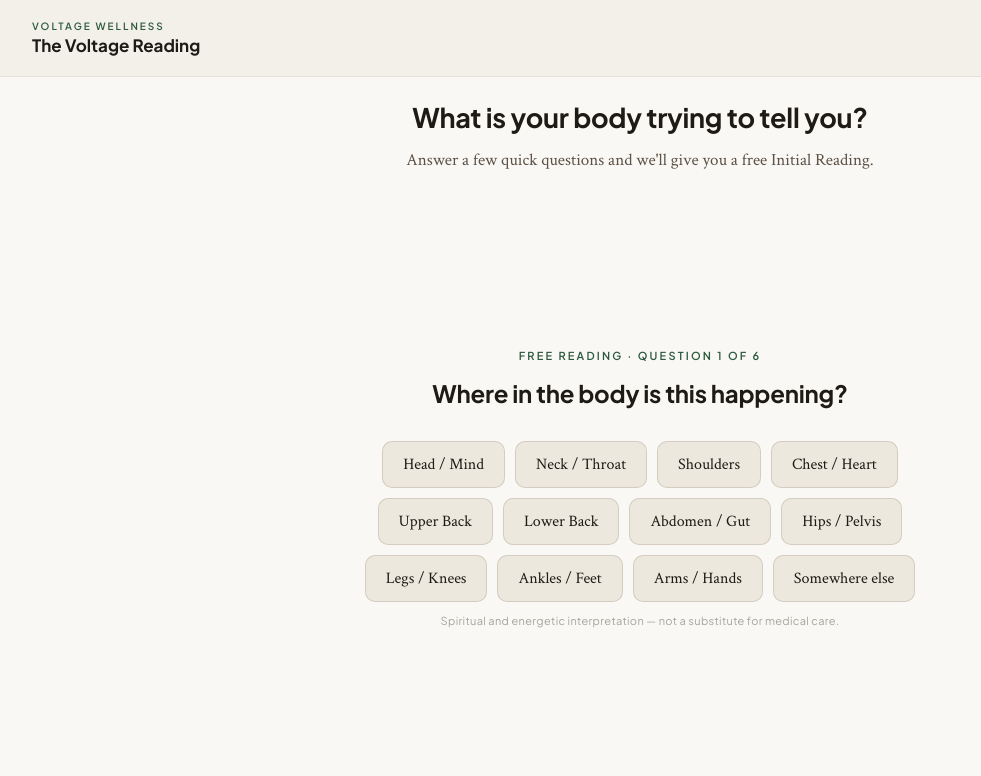
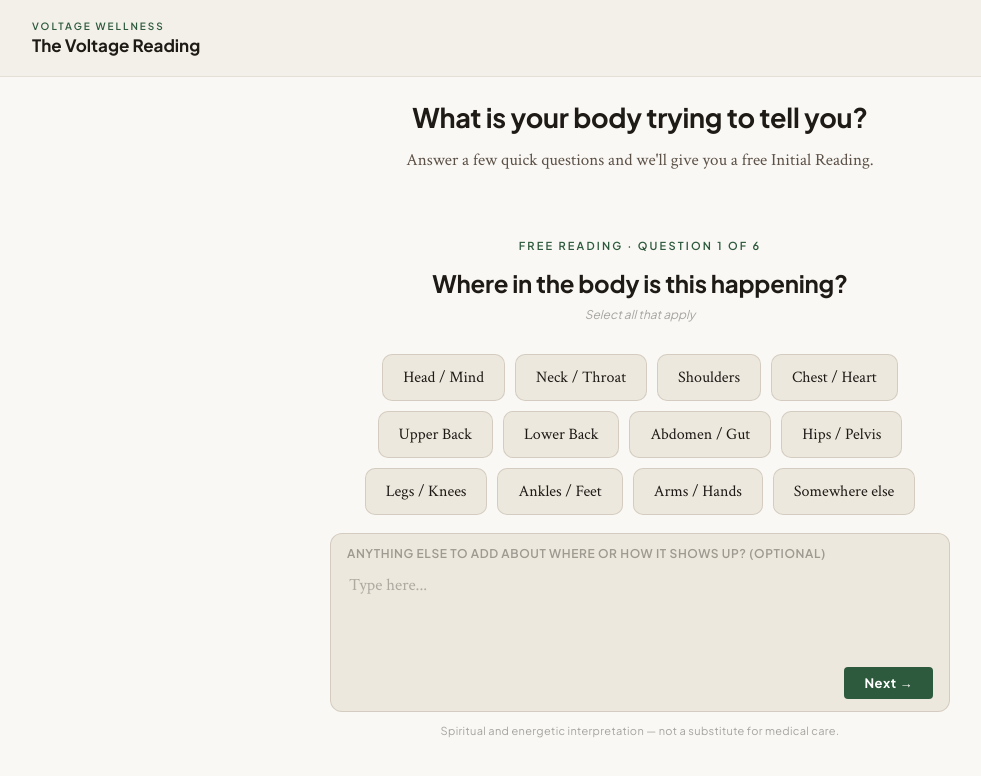
Before and after one commit to zborchers/bast-interpreter, a React (Vite) app: page / in a window 1280 px wide. Shown: the top 776 px of the page, without its empty margins (0-981 px from the left). Built offline with nearby package versions, Linux system fonts and the light colour scheme.

Commit message:
Update BASTInterpreter.jsx

```diff
--- a/src/BASTInterpreter.jsx
+++ b/src/BASTInterpreter.jsx
@@ -76,9 +76,9 @@ function Disclaimer() {
 // ---- QUESTION WIZARD SCREEN (also hoisted — this is the one that was
 // causing the reversed-typing bug in the free-text answers) ----
 
-function QuestionScreen({ questions, index, tierLabel, loading, textDraft, setTextDraft, handleTextKeyDown, selectT1, submitT1Text, submitT2Text, skipT2 }) {
+function QuestionScreen({ questions, index, tierLabel, loading, textDraft, setTextDraft, handleTextKeyDown, multiSelected, toggleMultiSelect1, submitT1Multi, submitT2Text, skipT2 }) {
   const q = questions[index];
-  const isSelect = q.type === "select";
+  const isMultiSelect = q.type === "multiselect";
 
   return (
     <div style={{ flex: 1, display: "flex", alignItems: "center", justifyContent: "center", padding: "2rem 1.5rem" }}>
@@ -95,6 +95,11 @@ function QuestionScreen({ questions, index, tierLabel, loading, textDraft, setTe
               {q.hint}
             </div>
           )}
+          {isMultiSelect && (
+            <div style={{ fontSize: "12px", color: c.textMuted, marginTop: "0.5rem", fontFamily: SANS, fontStyle: "italic" }}>
+              Select all that apply
+            </div>
+          )}
           {q.optional && (
             <div style={{ fontSize: "12px", color: c.accentPop, marginTop: "0.5rem", fontFamily: SANS, fontWeight: 600, textTransform: "uppercase", letterSpacing: "0.06em" }}>
               Optional — skip if unsure
@@ -102,18 +107,56 @@ function QuestionScreen({ questions, index, tierLabel, loading, textDraft, setTe
           )}
         </div>
 
-        {isSelect ? (
-          <div style={{ display: "flex", flexWrap: "wrap", gap: "10px", justifyContent: "center" }}>
-            {q.options.map(opt => (
+        {isMultiSelect ? (
+          <div>
+            <div style={{ display: "flex", flexWrap: "wrap", gap: "10px", justifyContent: "center", marginBottom: "1.1rem" }}>
+              {q.options.map(opt => {
+                const selected = multiSelected.includes(opt);
+                return (
                   <button
                     key={opt}
-                onClick={() => selectT1(opt)}
+                    onClick={() => toggleMultiSelect1(opt)}
                     disabled={loading}
-                style={{ background: c.bgInput, border: `1px solid ${c.borderMid}`, borderRadius: "10px", padding: "12px 20px", fontSize: "16px", color: c.textPrimary, cursor: loading ? "default" : "pointer", fontFamily: SERIF, transition: "all 0.15s" }}
+                    style={{
+                      background: selected ? c.accent : c.bgInput,
+                      border: `1.5px solid ${selected ? c.accent : c.borderMid}`,
+                      borderRadius: "10px",
+                      padding: "12px 20px",
+                      fontSize: "16px",
+                      color: selected ? "#fff" : c.textPrimary,
+                      cursor: loading ? "default" : "pointer",
+                      fontFamily: SERIF,
+                      fontWeight: selected ? 600 : 400,
+                      transition: "all 0.15s",
+                    }}
                   >
-                {opt}
+                    {selected ? "✓ " : ""}{opt}
                   </button>
-            ))}
+                );
+              })}
+            </div>
+            <div style={{ display: "flex", flexDirection: "column", gap: "8px", background: c.bgInput, border: `1px solid ${c.borderMid}`, borderRadius: "12px", padding: "12px 16px" }}>
+              <div style={{ fontSize: "12px", color: c.textMuted, fontFamily: SANS, fontWeight: 600, textTransform: "uppercase", letterSpacing: "0.05em" }}>
+                {q.detailLabel || "Anything else to add? (optional)"}
+              </div>
+              <textarea
+                value={textDraft}
+                onChange={e => setTextDraft(e.target.value)}
+                onKeyDown={handleTextKeyDown(submitT1Multi)}
+                placeholder="Type here..."
+                rows={3}
+                style={{ background: "transparent", border: "none", outline: "none", color: c.textPrimary, fontSize: "17px", fontFamily: SERIF, lineHeight: 1.7, resize: "none", width: "100%" }}
+              />
+              <div style={{ display: "flex", justifyContent: "flex-end" }}>
+                <button
+                  onClick={submitT1Multi}
+                  disabled={loading}
+                  style={{ background: loading ? c.accentMid : c.accent, border: "none", borderRadius: "4px", padding: "8px 20px", cursor: loading ? "default" : "pointer", color: loading ? c.textMuted : "#fff", fontSize: "13px", fontFamily: SANS, fontWeight: 700, letterSpacing: "0.04em", transition: "all 0.15s" }}
+                >
+                  {loading ? "Reading…" : "Next \u2192"}
+                </button>
+              </div>
+            </div>
           </div>
         ) : (
           <div>
@@ -135,7 +178,7 @@ function QuestionScreen({ questions, index, tierLabel, loading, textDraft, setTe
               <textarea
                 value={textDraft}
                 onChange={e => setTextDraft(e.target.value)}
-                onKeyDown={handleTextKeyDown(tierLabel === "Free Reading" ? submitT1Text : submitT2Text)}
+                onKeyDown={handleTextKeyDown(submitT2Text)}
                 placeholder="Tap a suggestion above, or type your own answer here..."
                 rows={4}
                 autoFocus
@@ -148,7 +191,7 @@ function QuestionScreen({ questions, index, tierLabel, loading, textDraft, setTe
                   </button>
                 ) : <div />}
                 <button
-                  onClick={tierLabel === "Free Reading" ? submitT1Text : submitT2Text}
+                  onClick={submitT2Text}
                   disabled={loading}
                   style={{ background: loading ? c.accentMid : c.accent, border: "none", borderRadius: "4px", padding: "8px 20px", cursor: loading ? "default" : "pointer", color: loading ? c.textMuted : "#fff", fontSize: "13px", fontFamily: SANS, fontWeight: 700, letterSpacing: "0.04em", transition: "all 0.15s" }}
                 >
@@ -175,7 +218,7 @@ function Transcript({ messages, loading, messagesEndRef, ctaSlot }) {
             {msg.role === "user" ? (
               <div style={{ display: "flex", justifyContent: "flex-end" }}>
                 <div style={{ background: c.userBubble, border: `1px solid ${c.userBubbleBorder}`, borderRadius: "14px 14px 2px 14px", padding: "12px 18px", maxWidth: "85%", fontSize: "15px", lineHeight: 1.65, color: c.textSecondary, whiteSpace: "pre-wrap", fontFamily: SERIF }}>
-                  {msg.content}
+                  {msg.display || msg.content}
                 </div>
               </div>
             ) : (
@@ -212,8 +255,9 @@ function Transcript({ messages, loading, messagesEndRef, ctaSlot }) {
 const QUESTIONS_TIER1 = [
   {
     id: "region",
-    type: "select",
+    type: "multiselect",
     q: "Where in the body is this happening?",
+    detailLabel: "Anything else to add about where or how it shows up? (optional)",
     options: [
       "Head / Mind", "Neck / Throat", "Shoulders", "Chest / Heart",
       "Upper Back", "Lower Back", "Abdomen / Gut", "Hips / Pelvis",
@@ -222,32 +266,38 @@ const QUESTIONS_TIER1 = [
   },
   {
     id: "side",
-    type: "select",
+    type: "multiselect",
     q: "Is it more on the left side, the right side, centered, or on both sides?",
+    detailLabel: "Anything else to add? (optional)",
     options: ["Left side", "Right side", "Centered", "Both sides"],
   },
   {
     id: "plane",
-    type: "select",
+    type: "multiselect",
     q: "Do you feel it more toward the front, more toward the back, or both at once?",
+    detailLabel: "Anything else to add? (optional)",
     options: ["Front", "Back", "Both at once"],
   },
   {
     id: "quality",
-    type: "select",
+    type: "multiselect",
     q: "How would you describe it?",
+    detailLabel: "Anything else to add about how it feels? (optional)",
     options: ["Sharp", "Dull ache", "Burning", "Tight", "Throbbing", "Numb", "Cramping", "Tingling"],
   },
   {
     id: "pattern",
-    type: "select",
+    type: "multiselect",
     q: "Is this the first time you've had this, does it come and go, or is it constant / ongoing?",
+    detailLabel: "Anything else to add about the pattern? (optional)",
     options: ["First time", "Comes and goes", "Constant / ongoing"],
   },
   {
     id: "context",
-    type: "text",
+    type: "multiselect",
     q: "What's actually going on in your life right now — what's been on your mind or on your plate?",
+    detailLabel: "Explain more — what's going on, specifically?",
+    options: ["Work stress", "Relationship or family stress", "Grief or loss", "Major life transition", "Financial stress", "Caregiving responsibilities"],
   },
 ];
 
@@ -361,12 +411,20 @@ const QUESTIONS_TIER2 = [
   },
 ];
 
+function formatAnswerValue(ans) {
+  if (ans && typeof ans === "object" && ("selected" in ans || "detail" in ans)) {
+    const parts = [];
+    if (ans.selected && ans.selected.length) parts.push(ans.selected.join(", "));
+    if (ans.detail && ans.detail.trim()) parts.push(`Additional detail: ${ans.detail.trim()}`);
+    return parts.length ? parts.join(" — ") : "(skipped)";
+  }
+  const trimmed = (ans || "").toString().trim();
+  return trimmed ? trimmed : "(skipped)";
+}
+
 function compileAnswers(questions, answers) {
   return questions
-    .map(q => {
-      const val = (answers[q.id] || "").trim();
-      return `${q.q}\n${val ? val : "(skipped)"}`;
-    })
+    .map(q => `${q.q}\n${formatAnswerValue(answers[q.id])}`)
     .join("\n\n");
 }
 
@@ -403,14 +461,33 @@ const CONTEXT_KEYWORD_TAGS = {
   financial: ["money", "debt", "bills", "financial", "afford"],
 };
 
+const CONTEXT_CHIP_TAGS = {
+  "Work stress": ["work"],
+  "Relationship or family stress": ["relationship"],
+  "Grief or loss": ["relationship"],
+  "Major life transition": ["fear of change"],
+  "Financial stress": ["financial"],
+  "Caregiving responsibilities": ["caregiving"],
+};
+
 function buildTier1Signals(answersT1) {
   const signals = new Set();
-  (REGION_SIGNAL_TAGS[answersT1.region] || []).forEach(t => signals.add(t));
-  (PATTERN_SIGNAL_TAGS[answersT1.pattern] || []).forEach(t => signals.add(t));
-  const context = (answersT1.context || "").toLowerCase();
+
+  const regionSelected = (answersT1.region && answersT1.region.selected) || [];
+  regionSelected.forEach(r => (REGION_SIGNAL_TAGS[r] || []).forEach(t => signals.add(t)));
+
+  const patternSelected = (answersT1.pattern && answersT1.pattern.selected) || [];
+  patternSelected.forEach(p => (PATTERN_SIGNAL_TAGS[p] || []).forEach(t => signals.add(t)));
+
+  const contextAnswer = answersT1.context || {};
+  const contextSelected = contextAnswer.selected || [];
+  contextSelected.forEach(chip => (CONTEXT_CHIP_TAGS[chip] || []).forEach(t => signals.add(t)));
+
+  const contextDetail = (contextAnswer.detail || "").toLowerCase();
   Object.entries(CONTEXT_KEYWORD_TAGS).forEach(([tag, words]) => {
-    if (words.some(w => context.includes(w))) signals.add(tag);
+    if (words.some(w => contextDetail.includes(w))) signals.add(tag);
   });
+
   return signals;
 }
 
@@ -462,6 +539,7 @@ export default function BASTInterpreter() {
   const [t1Index, setT1Index] = useState(0);
   const [t2Index, setT2Index] = useState(0);
   const [answersT1, setAnswersT1] = useState({});
+  const [multiSelected, setMultiSelected] = useState([]);
   const [answersT2, setAnswersT2] = useState({});
   const [tier2Questions, setTier2Questions] = useState(QUESTIONS_TIER2);
   const [textDraft, setTextDraft] = useState("");
@@ -488,6 +566,7 @@ export default function BASTInterpreter() {
   const clearHistory = () => {
     setMessages([]);
     setAnswersT1({});
+    setMultiSelected([]);
     setAnswersT2({});
     setT1Index(0);
     setT2Index(0);
@@ -535,19 +614,19 @@ export default function BASTInterpreter() {
       || "Something went wrong. Please try again.";
   }
 
-  // ---- TIER 1 SELECT/TEXT ANSWER HANDLING ----
+  // ---- TIER 1 MULTI-SELECT ANSWER HANDLING ----
 
-  const selectT1 = (option) => {
-    const q = QUESTIONS_TIER1[t1Index];
-    const latest = { ...answersT1, [q.id]: option };
-    setAnswersT1(latest);
-    advanceT1(latest);
+  const toggleMultiSelect1 = (option) => {
+    setMultiSelected(prev =>
+      prev.includes(option) ? prev.filter(o => o !== option) : [...prev, option]
+    );
   };
 
-  const submitT1Text = () => {
+  const submitT1Multi = () => {
     const q = QUESTIONS_TIER1[t1Index];
-    const latest = { ...answersT1, [q.id]: textDraft };
+    const latest = { ...answersT1, [q.id]: { selected: multiSelected, detail: textDraft } };
     setAnswersT1(latest);
+    setMultiSelected([]);
     setTextDraft("");
     advanceT1(latest);
   };
@@ -559,6 +638,7 @@ export default function BASTInterpreter() {
     const userMsg = {
       role: "user",
       content: `Here is the intake for an Initial Reading:\n\n${compiled}\n\nProvide an Initial Reading based on this intake.`,
+      display: compiled,
     };
     const newMessages = [...messages, userMsg];
     setMessages(newMessages);
@@ -584,6 +664,8 @@ export default function BASTInterpreter() {
   // Pick up Tier 1 answers passed in via URL params (e.g. from a landing-page
   // quiz) so a returning visitor doesn't have to answer the same six
   // questions twice. Only fires once, on a completely fresh session.
+  // Each question's selections arrive as "id=Option A||Option B" (pipe-
+  // separated, URL-encoded) with an optional "id_detail=..." param.
   useEffect(() => {
     if (messages.length > 0 || t1Index > 0) return;
     try {
@@ -591,7 +673,12 @@ export default function BASTInterpreter() {
       const ids = QUESTIONS_TIER1.map(q => q.id);
       if (ids.every(id => params.get(id))) {
         const fromUrl = {};
-        ids.forEach(id => { fromUrl[id] = params.get(id); });
+        ids.forEach(id => {
+          const raw = params.get(id) || "";
+          const selected = raw.split("||").map(s => s.trim()).filter(Boolean);
+          const detail = params.get(`${id}_detail`) || "";
+          fromUrl[id] = { selected, detail };
+        });
         setAnswersT1(fromUrl);
         fetchInitialReading(fromUrl);
       }
@@ -631,6 +718,7 @@ export default function BASTInterpreter() {
       const userMsg = {
         role: "user",
         content: `The person would like to go deeper. Here are additional intake answers for a full Root Cause Reading:\n\n${compiled}\n\nUsing everything shared so far — the original symptom details and this deeper context — provide a complete Root Cause Reading using the full Deep Reading sequence: location, power, shadow, and synthesized soul message.`,
+        display: compiled,
       };
       const newMessages = [...messages, userMsg];
       setMessages(newMessages);
@@ -642,11 +730,13 @@ export default function BASTInterpreter() {
         setMessages(prev => [...prev, { role: "assistant", content: "There was a connection error. Please try again." }]);
       }
     } else {
-      // Any other Tier 2 answer — request a brief reflection on just this one.
+      // Any other Tier 2 answer — request an in-depth reflection on just this one.
       const trimmed = answerText.trim();
+      const answerLine = trimmed ? trimmed : "(skipped)";
       const userMsg = {
         role: "user",
-        content: `${q.q}\n${trimmed ? trimmed : "(skipped)"}\n\nOffer a brief reflection (2-4 sentences) connecting this specific answer to the pattern already established. Don't provide the full synthesis yet — more questions are coming.`,
+        content: `${q.q}\n${answerLine}\n\nThis is paid, in-depth work — offer a thorough reflection (several substantial paragraphs) connecting this specific answer to the pattern already established. Go deep on this answer specifically. Don't provide the full synthesis yet — more questions are coming.`,
+        display: `${q.q}\n${answerLine}`,
       };
       const newMessages = [...messages, userMsg];
       setMessages(newMessages);
@@ -708,7 +798,7 @@ export default function BASTInterpreter() {
             </div>
           </div>
         )}
-        <QuestionScreen questions={QUESTIONS_TIER1} index={t1Index} tierLabel="Free Reading" loading={loading} textDraft={textDraft} setTextDraft={setTextDraft} handleTextKeyDown={handleTextKeyDown} selectT1={selectT1} submitT1Text={submitT1Text} submitT2Text={submitT2Text} skipT2={skipT2} />
+        <QuestionScreen questions={QUESTIONS_TIER1} index={t1Index} tierLabel="Free Reading" loading={loading} textDraft={textDraft} setTextDraft={setTextDraft} handleTextKeyDown={handleTextKeyDown} multiSelected={multiSelected} toggleMultiSelect1={toggleMultiSelect1} submitT1Multi={submitT1Multi} submitT2Text={submitT2Text} skipT2={skipT2} />
         <style>{`* { box-sizing: border-box; } body { margin: 0; } textarea::placeholder { color: rgba(30,26,22,0.3); }`}</style>
       </div>
     );
@@ -820,7 +910,7 @@ export default function BASTInterpreter() {
     return (
       <div style={{ minHeight: "100vh", background: c.bg, color: c.textPrimary, fontFamily: SERIF, display: "flex", flexDirection: "column" }}>
         <Header messages={messages} t1Index={t1Index} clearHistory={clearHistory} />
-        <QuestionScreen questions={tier2Questions} index={t2Index} tierLabel="Root Cause" loading={loading} textDraft={textDraft} setTextDraft={setTextDraft} handleTextKeyDown={handleTextKeyDown} selectT1={selectT1} submitT1Text={submitT1Text} submitT2Text={submitT2Text} skipT2={skipT2} />
+        <QuestionScreen questions={tier2Questions} index={t2Index} tierLabel="Root Cause" loading={loading} textDraft={textDraft} setTextDraft={setTextDraft} handleTextKeyDown={handleTextKeyDown} multiSelected={multiSelected} toggleMultiSelect1={toggleMultiSelect1} submitT1Multi={submitT1Multi} submitT2Text={submitT2Text} skipT2={skipT2} />
         <style>{`* { box-sizing: border-box; } body { margin: 0; } textarea::placeholder { color: rgba(30,26,22,0.3); }`}</style>
       </div>
     );
```
Lines whose indentation alone changed are shown as unchanged.
